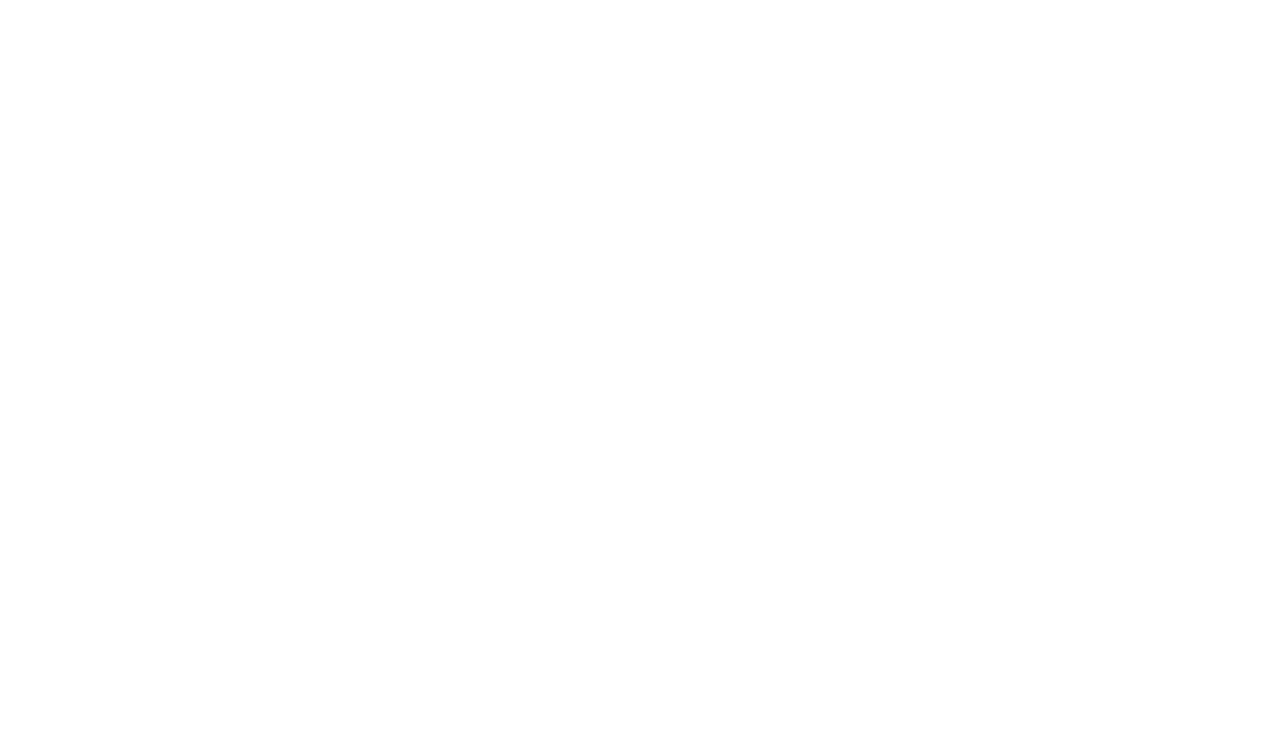
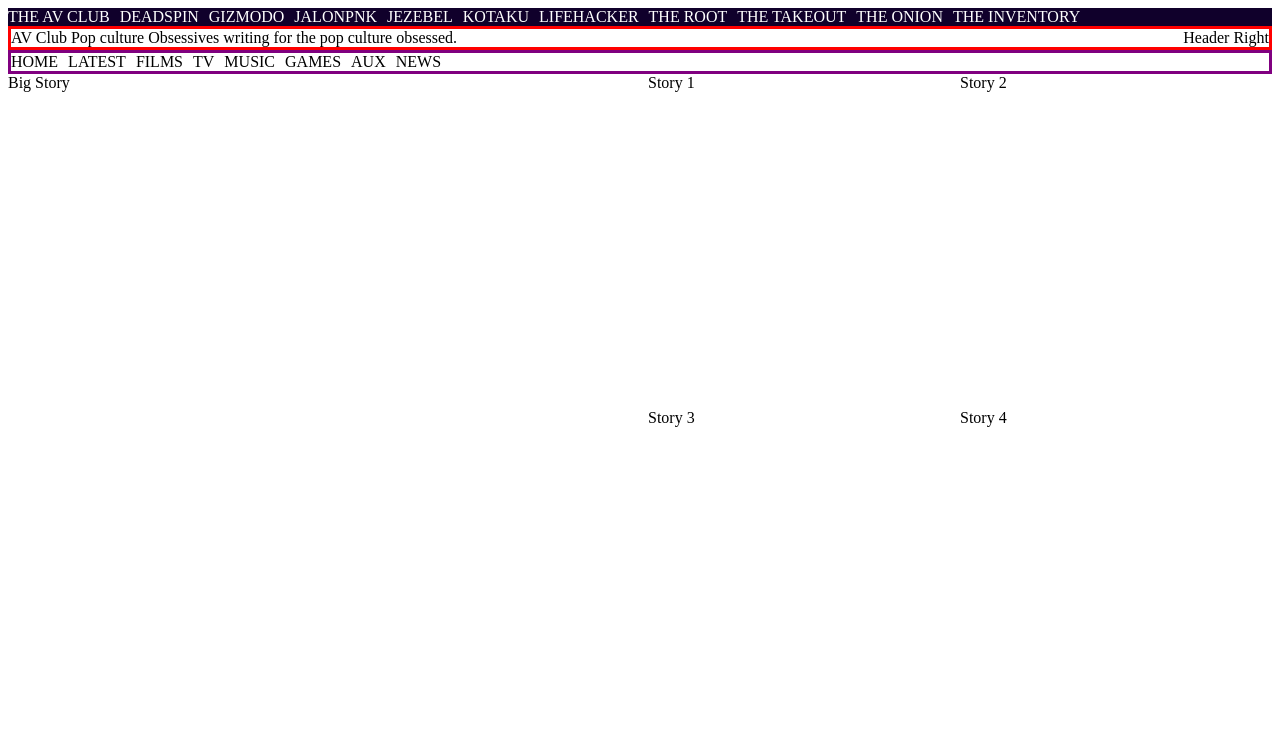
Before and after one commit to ckaynatividad/lab-02b-copy-a-site, a plain HTML site: page index.html in a window 1280 px wide. Drawn offline with Linux system fonts and the light colour scheme.

Commit message:
basic CSS grid outline

```diff
--- a/index.html
+++ b/index.html
@@ -8,6 +8,39 @@
     <link rel="stylesheet" href="style.css">
 </head>
 <body>
-
+    <section id="top-bar">
+        <div class="top-bar-link">The AV Club</div>
+        <div class="top-bar-link">Deadspin</div>
+        <div class="top-bar-link">Gizmodo</div>
+        <div class="top-bar-link">Jalonpnk</div>
+        <div class="top-bar-link">Jezebel</div>
+        <div class="top-bar-link">Kotaku</div>
+        <div class="top-bar-link">Lifehacker</div>
+        <div class="top-bar-link">The Root</div>
+        <div class="top-bar-link">The Takeout</div>
+        <div class="top-bar-link">The Onion</div>
+        <div class="top-bar-link">The Inventory</div>
+    </section>
+    <header>
+        <div id="header-left">AV Club Pop culture Obsessives writing for the pop culture obsessed.</div>
+        <div id="header-right">Header Right</div>
+    </header>
+    <nav>
+        <div class="nav-link">Home</div>
+        <div class="nav-link">Latest</div>
+        <div class="nav-link">Films</div>
+        <div class="nav-link">TV</div>
+        <div class="nav-link">Music</div>
+        <div class="nav-link">Games</div>
+        <div class="nav-link">Aux</div>
+        <div class="nav-link">News</div>
+    </nav>
+    <main>
+        <div id="big">Big Story</div>
+        <div>Story 1</div>
+        <div>Story 2</div>
+        <div>Story 3</div>
+        <div>Story 4</div>
+    </main>
 </body>
 </html>
--- a/style.css
+++ b/style.css
@@ -0,0 +1,41 @@
+#top-bar {
+    background-color: #10002b;
+    width: 100%;
+    display: flex;
+    color: white;
+    justify-content: left;
+    text-transform: uppercase;
+}
+#top-bar div{
+    margin-right: 10px;
+}
+header {
+    border: 3px solid red;
+    display: flex;
+    justify-content: space-between;
+
+}
+
+nav {
+    border: 3px solid purple;
+    display: flex;
+    text-transform: uppercase;
+}
+nav div {
+    margin-right: 10px;
+}
+
+main {
+    width: 100%;
+    display: grid;
+    grid-template-columns: 640px 1fr 1fr;
+    grid-template-rows: 335px 335px;
+    grid-template-areas:
+        "big story1 story2"
+        "big story3 story4"
+    ;
+}
+
+#big {
+    grid-area: big;
+}
```
